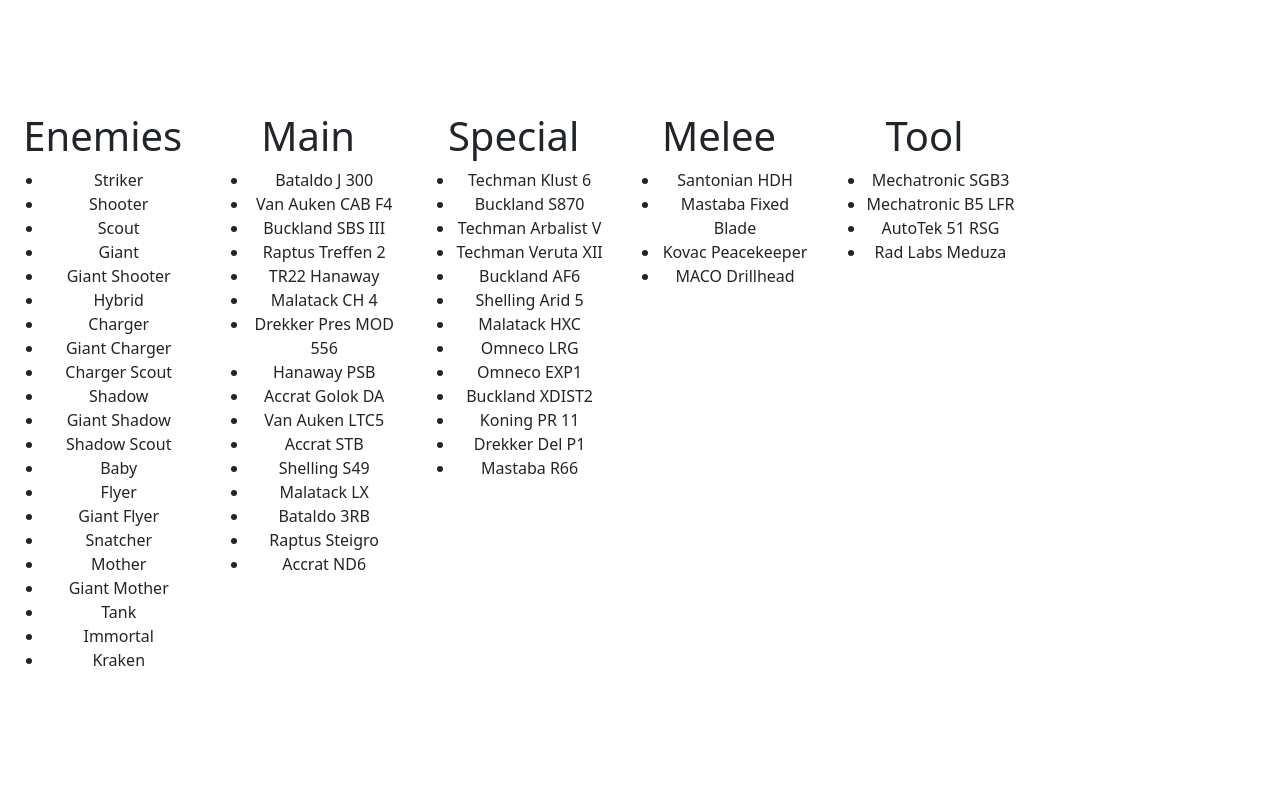
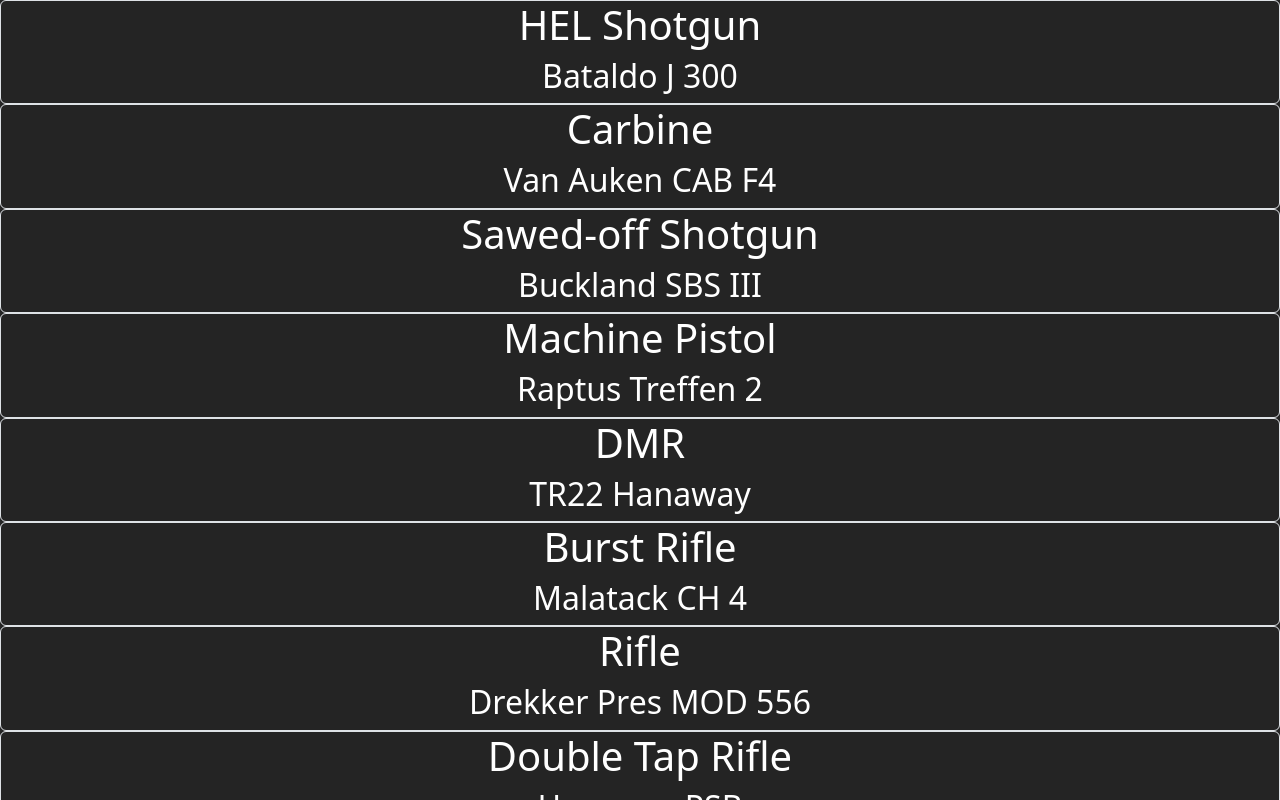
Before and after one commit to SimplyNate/gtfo-stats, a Vue app: page / in a window 1280 px wide. Shown: the top 800 px of the page. Built offline with nearby package versions, Linux system fonts and the light colour scheme.

Commit message:
Fix styling, working on Weapon component

```diff
--- a/src/App.vue
+++ b/src/App.vue
@@ -1,51 +1,27 @@
 <template>
-    <div class="text-center">
-        <div class="container">
-            <div class="row">
-                <div class="col">
-                    <h1>Enemies</h1>
-                    <ul>
-                        <li v-for="item of enemies" :key="item.Name">{{ item.Name }}</li>
-                    </ul>
-                </div>
-                <div class="col">
-                    <h1>Main</h1>
-                    <ul>
-                        <li v-for="item of main" :key="item.Name">{{ item.Name }}</li>
-                    </ul>
-                </div>
-                <div class="col">
-                    <h1>Special</h1>
-                    <ul>
-                        <li v-for="item of special" :key="item.Name">{{ item.Name }}</li>
-                    </ul>
-                </div>
-                <div class="col">
-                    <h1>Melee</h1>
-                    <ul>
-                        <li v-for="item of melee" :key="item.Name">{{ item.Name }}</li>
-                    </ul>
-                </div>
-                <div class="col">
-                    <h1>Tool</h1>
-                    <ul>
-                        <li v-for="item of tool" :key="item.Name">{{ item.Name }}</li>
-                    </ul>
-                </div>
-            </div>
-        </div>
+    <div class="app">
+        <weapon v-for="item of main" :key="item.Name" :weapon-values="item"/>
     </div>
 </template>
 
 <script setup lang="ts">
-import enemies from './data/enemies.json';
-import main from './data/main.json';
-import melee from './data/melee.json';
-import special from './data/special.json';
-import tool from './data/tool.json';
+import enemies from './data/enemies';
+import main from './data/mainWeapons';
+import melee from './data/melee';
+import special from './data/special';
+import tool from './data/tool';
+
+import Weapon from './components/Weapon.vue';
 
 </script>
 
 <style scoped>
-
+.app {
+    width: 100%;
+    background-color: #242424;
+    color: white;
+    overflow-x: hidden;
+    margin: 0;
+    padding: 0;
+}
 </style>
--- a/src/components/Weapon.vue
+++ b/src/components/Weapon.vue
@@ -1,12 +1,21 @@
 <template>
-    <div></div>
+    <div class="container-fluid border rounded text-center">
+        <div class="row">
+            <div class="col">
+                <h1>{{ weapon.Type }}</h1>
+                <h2>{{ weapon.Name }}</h2>
+            </div>
+        </div>
+    </div>
 </template>
 
 <script setup lang="ts">
+import type { Weapon } from '../data/mainWeapons';
 
 const props = defineProps({
     weaponValues: Object,
 });
+const weapon: Weapon = <Weapon>props.weaponValues;
 
 </script>
 
--- a/src/style.css
+++ b/src/style.css
@@ -13,11 +13,3 @@
   -moz-osx-font-smoothing: grayscale;
   -webkit-text-size-adjust: 100%;
 }
-
-body {
-  margin: 0;
-  display: flex;
-  place-items: center;
-  min-width: 320px;
-  min-height: 100vh;
-}
```
